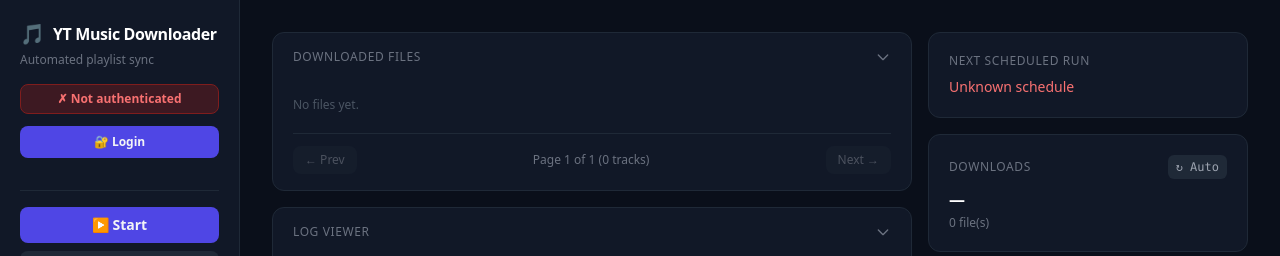
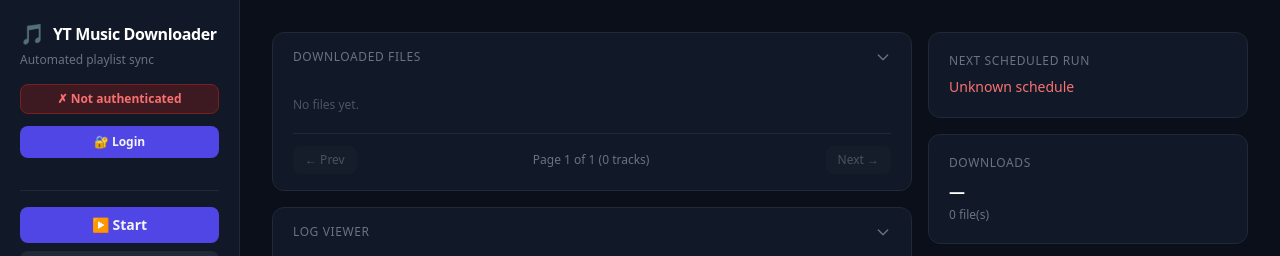
Before and after one commit to Cletus-Mccoy/autoDownloader, a Flask app: page / in a window 1280 px wide. Shown: the top 256 px of the page. Run offline with Flask 3, Linux system fonts and the light colour scheme; data that the repository does not hold is empty; parts of the project's set-up code (start-up, migrations or seed data) failed here and were passed over; some libraries are stand-ins or nearby versions.

Commit message:
feat: Simplify downloads summary layout by removing auto-refresh button

```diff
--- a/app/templates/index.html
+++ b/app/templates/index.html
@@ -165,14 +165,7 @@
 
                 <!-- Downloads summary -->
                 <div class="bg-gray-900 border border-gray-800 rounded-xl p-5">
-                    <div class="flex items-center justify-between mb-2">
-                        <div class="text-xs font-medium text-gray-500 uppercase tracking-wider">Downloads</div>
-                        <button id="autorefresh-btn" onclick="toggleAutoRefresh()"
-                            title="Auto-refresh downloads"
-                            class="text-xs px-2 py-1 rounded-md bg-gray-800 hover:bg-gray-700 text-gray-400 transition-colors font-mono">
-                            ↻ Auto
-                        </button>
-                    </div>
+                    <div class="text-xs font-medium text-gray-500 uppercase tracking-wider mb-2">Downloads</div>
                     <div id="download-size" class="text-base font-semibold text-white">
                         {% if download_size %}{{ download_size }}{% else %}&mdash;{% endif %}
                     </div>
@@ -453,30 +446,13 @@
 
     document.getElementById('log-select').addEventListener('change', fetchLog);
 
-    // ── Downloads summary auto-refresh ──────────────────────────────
-    let autoRefreshInterval = null;
-
+    // ── Downloads summary ────────────────────────────────────────────
     async function refreshDownloadSummary() {
         try {
             const data = await fetch('/api/downloads').then(r => r.json());
             document.getElementById('download-size').textContent  = data.size ?? '—';
             document.getElementById('download-count').textContent = `${data.files.length} file(s)`;
         } catch (_) {}
-    }
-
-    function toggleAutoRefresh() {
-        const btn = document.getElementById('autorefresh-btn');
-        if (autoRefreshInterval) {
-            clearInterval(autoRefreshInterval);
-            autoRefreshInterval = null;
-            btn.className   = "text-xs px-2 py-1 rounded-md bg-gray-800 hover:bg-gray-700 text-gray-400 transition-colors font-mono";
-            btn.textContent = "↻ Auto";
-        } else {
-            refreshDownloadSummary();
-            autoRefreshInterval = setInterval(refreshDownloadSummary, 5000);
-            btn.className   = "text-xs px-2 py-1 rounded-md bg-indigo-700 hover:bg-indigo-600 text-white transition-colors font-mono";
-            btn.textContent = "↻ On";
-        }
     }
 
     // ── Paginated track list ─────────────────────────────────────────
```
